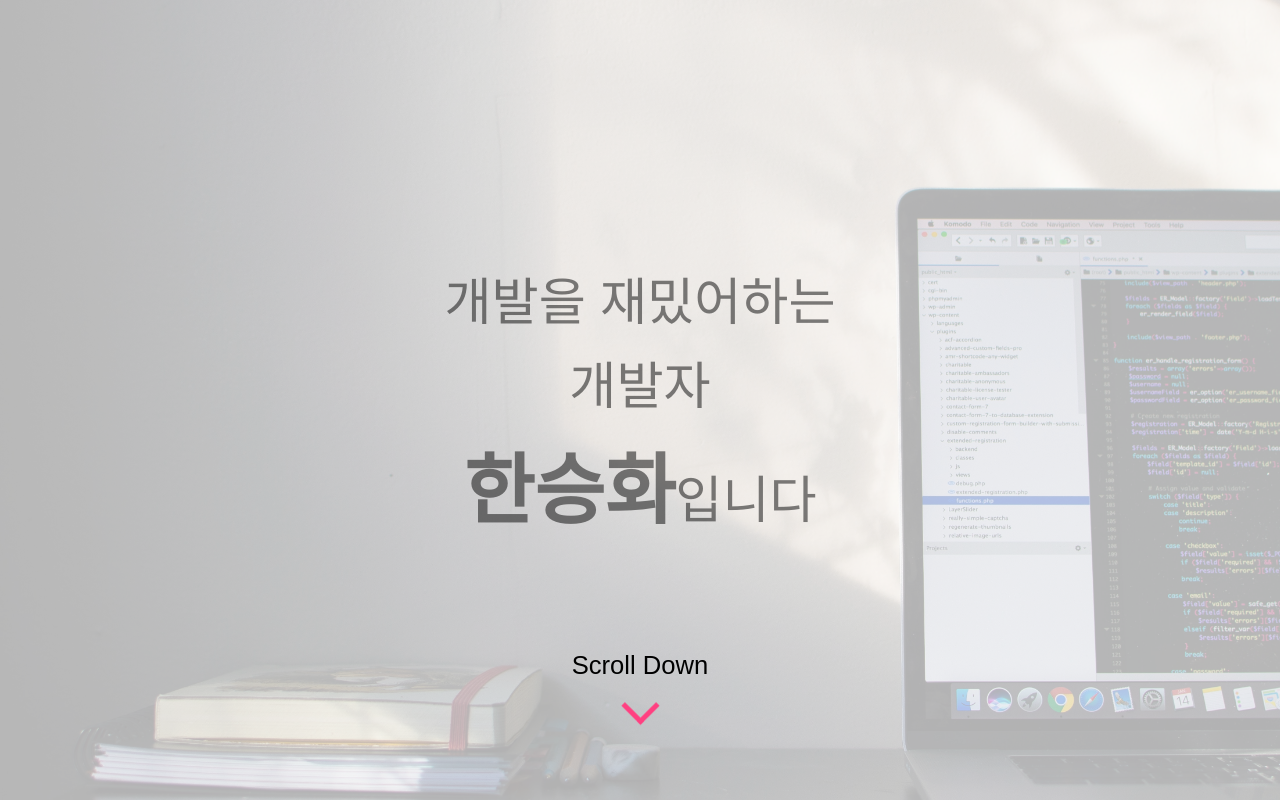
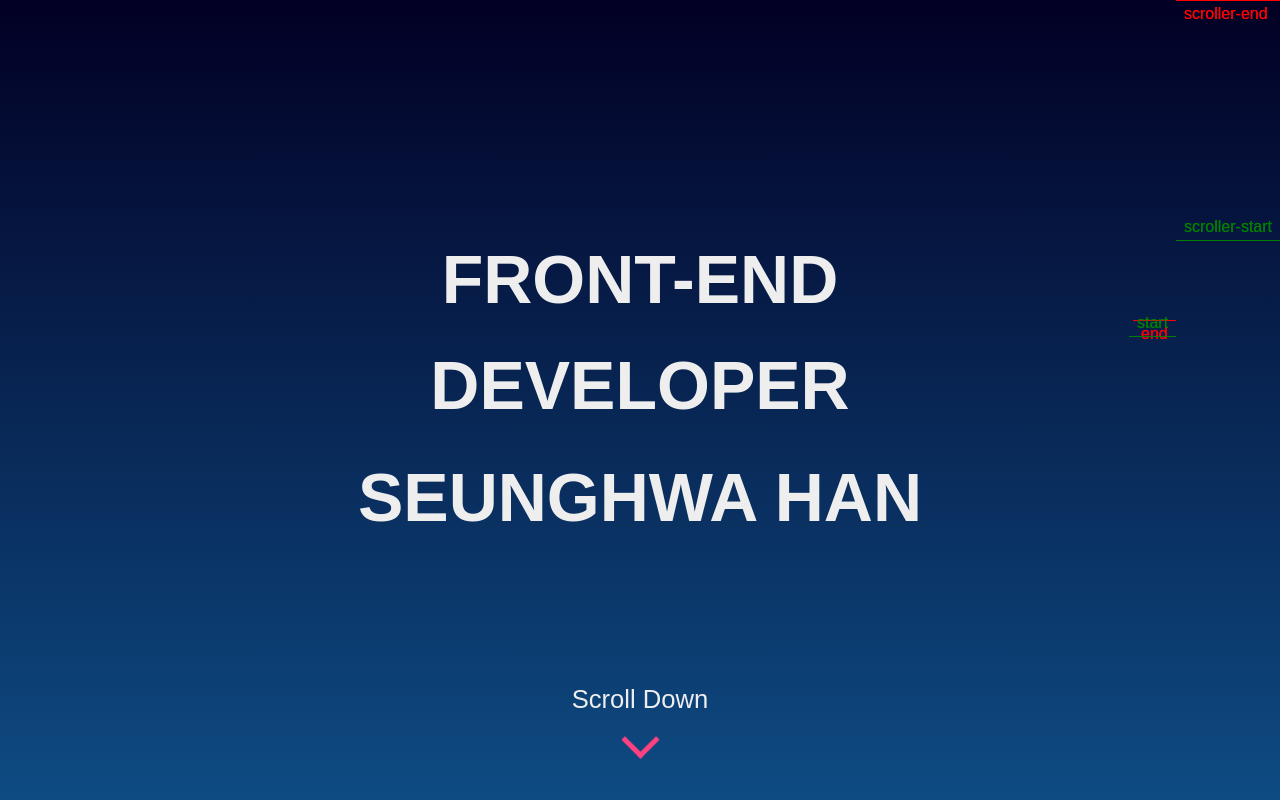
Before and after one commit to hangry-bird/interactive-resume, a React app: page / in a window 1280 px wide. Shown: the top 800 px of the page. Built offline with nearby package versions, Linux system fonts and the light colour scheme.

Commit message:
gsap lib apply and Change the layout

```diff
--- a/package.json
+++ b/package.json
@@ -14,6 +14,7 @@
   "dependencies": {
     "aos": "^2.3.4",
     "file-loader": "^6.2.0",
+    "gsap": "^3.9.1",
     "react": "^17.0.2",
     "react-dom": "^17.0.2",
     "react-router-dom": "^6.2.2",
--- a/src/App.js
+++ b/src/App.js
@@ -16,13 +16,19 @@ import 'react-toastify/dist/ReactToastify.css';
 // Image
 import BackgroundImage from 'src/assets/images/background-image.jpg'
 
-
+// Custom Components
+import { StyledDiv } from 'src/components/styled-component/tag';
 
 function App() {
 
   return (
     <div className='App'>
-      <img src={BackgroundImage} className="background-image" alt='background image' />
+      {/* <img src={BackgroundImage} className="background-image" alt='background image' /> */}
+      <StyledDiv
+        position={"fixed"}
+        width={"100%"}
+        height={"100%"}
+        background={"linear-gradient(to bottom, #020024, #0e4b83);"} />
 
       <Routes>
         <Route path='/' element={<ResumePage />} />
--- a/src/assets/styles/common.scss
+++ b/src/assets/styles/common.scss
@@ -1,7 +1,7 @@
 .arrow {
     cursor: pointer;
     position: relative;
-    height:80px;
+    height:46px;
     margin:20px;
     animation: up-down 1.4s infinite ease-in-out alternate;
     @keyframes up-down{
--- a/src/assets/styles/reset.scss
+++ b/src/assets/styles/reset.scss
@@ -3,6 +3,9 @@
 html, body, #root, .App{
     width: 100%;
     height: 100%;
+}
+body{
+    overflow-x: hidden;
 }
 
 html {-webkit-text-size-adjust:none;}
--- a/src/components/styled-component/tag.jsx
+++ b/src/components/styled-component/tag.jsx
@@ -5,7 +5,10 @@ export const StyledDiv = styled.div`
   width: ${(props) => props.width || "100%"};
   height: ${(props) => props.height || "auto"};
 
-  margin: ${(props) => props.margin || "0"};
+  background: ${(props) => props.background || ""};
+  background-color: ${(props) => props.backgroundColor || ""};
+
+  margin: ${(props) => props.margin || ""};
   margin-top: ${(props) => props.marginTop || ""};
 
   border: ${(props) => props.border || ""};
@@ -13,22 +16,25 @@ export const StyledDiv = styled.div`
   text-align: ${(props) => props.textAlign || "center"};
 
   position: ${(props) => props.position || ""};
+  top: ${(props) => props.top || ""};
+  right: ${(props) => props.right || ""};
   bottom: ${(props) => props.bottom || ""};
+  left: ${(props) => props.left || ""};
 
   display: ${(props) => props.display || ""};
   flex-direction: ${(props) => props.flexDirection || ""};
   justify-content: ${(props) => props.justifyContent || ""};
   align-items: ${(props) => props.alignItems || ""};
-
 `;
 
 export const StyledHeader1 = styled.h1`
-  font-size: ${(props) => props.fontSize || "4vw"};
-  color: ${(props) => props.color || "rgba(0, 0, 0, 0.5)"};
-  font-weight: ${(props) => props.fontWeight || ""};
+  font-size: ${(props) => props.fontSize || "68px"};
+  color: ${(props) => props.color || "#eee"};
+  font-weight: ${(props) => props.fontWeight || "600"};
   display: ${(props) => props.display || ""};
 `;
 
 export const StyledSpan = styled.span`
   font-size: ${(props) => props.fontSize || "2vw"};
+  color: ${(props) => props.color || "#eee"};
 `;
--- a/src/domains/resume/templates/Contents.jsx
+++ b/src/domains/resume/templates/Contents.jsx
@@ -6,18 +6,42 @@ const Contents = () => {
 
   AOS.init();
 
+
+
   return (
     <StyledDiv
       height={"100vh"}>
 
-        <StyledDiv
+{/* <StyledDiv
+          className="box2"
           width={"200px"}
           height={"200px"}
           margin={"12vh"}
           border={"1px solid red"}
-          data-aos="fade-right">
+          // data-aos="fade-right"
+          >
 
-        </StyledDiv>
+
+
+        <StyledDiv
+          className="box2-1"
+          width={"200px"}
+          height={"200px"}
+          margin={"12vh"}
+          border={"1px solid red"}
+          // data-aos="fade-right"
+          ></StyledDiv>
+
+<StyledDiv
+          className="box2-2"
+          width={"200px"}
+          height={"200px"}
+          margin={"12vh"}
+          border={"1px solid red"}
+          // data-aos="fade-right"
+          ></StyledDiv>
+        </StyledDiv> */}
+
         {/* <div data-aos="fade-right">
         </div> */}
     </StyledDiv>
--- a/src/domains/resume/templates/Header.jsx
+++ b/src/domains/resume/templates/Header.jsx
@@ -1,58 +1,98 @@
-import React, { useState } from 'react';
+import React, { useState, useLayoutEffect } from 'react';
+
+// Custom Components
+import { StyledDiv, StyledHeader1, StyledSpan } from 'src/components/styled-component/tag';
+
+// AOS
 import AOS from 'aos';
 
-import { StyledDiv, StyledHeader1, StyledSpan } from 'src/components/styled-component/tag';
+// GSAP
+import { gsap } from "gsap";
+import { ScrollTrigger } from "gsap/ScrollTrigger";
+
 
 const Header = () => {
+
   AOS.init();
+  gsap.registerPlugin(ScrollTrigger);
+
+  useLayoutEffect (() => {
+    // 오른쪽으로 사라지기
+    gsap.to(".fade-out-right", {
+      scrollTrigger: {
+        trigger: ".wrap",
+        markers: true,
+        start: "42% 30%",   // start, scroll-start
+        end: "40% top",   // end, scroll-end
+        scrub: 1,
+      },
+      x: 1500, duration: 4,
+    });
+
+    // 왼쪽으로 사라지기
+    gsap.to(".fade-out-left", {
+      scrollTrigger: {
+        trigger: ".wrap",
+        markers: true,
+        start: "42% 30%",   // start, scroll-start
+        end: "40% top",   // end, scroll-end
+        scrub: 1,
+      },
+      x: -1500, duration: 4,
+    });
+
+  })
 
   return (
     <StyledDiv
+      className="wrap"
       height={"100vh"}
-      display={"flex"}
-      flexDirection={"column"}
+      // display={"flex"}
+      // flexDirection={"column"}
       justifyContent={"center"}
       alignItems={"center"}>
-      <StyledDiv>
+
+      <StyledDiv
+        position={"fixed"}
+        top={"30%"}>
         <div
           data-aos="zoom-in"
-          data-aos-delay="500"
-          data-aos-duration="1000">
+          data-aos-delay="100"
+          data-aos-duration="500">
           <StyledHeader1
-            fontWeight={"400"}>
-            개발을 재밌어하는
+            className="fade-out-right">
+            FRONT-END
           </StyledHeader1>
         </div>
       </StyledDiv>
 
       <StyledDiv
+        position={"fixed"}
+        top={"42%"}
         marginTop={"10px"}>
         <div
           data-aos="zoom-in"
-          data-aos-delay="1000"
-          data-aos-duration="1000">
+          data-aos-delay="500"
+          data-aos-duration="500">
           <StyledHeader1
-            fontWeight={"400"}>
-            개발자
+            className="fade-out-left">
+            DEVELOPER
           </StyledHeader1>
         </div>
       </StyledDiv>
 
       <StyledDiv
+        position={"fixed"}
+        top={"56%"}
         marginTop={"10px"}>
         <div
           data-aos="zoom-in"
-          data-aos-delay="1500"
-          data-aos-duration="1000">
+          data-aos-delay="1000"
+          data-aos-duration="500">
           <StyledHeader1
-            fontSize={"6vw"}
-            fontWeight={"600"}
+            className="fade-out-right"
             display={"inline-block"}>
-            한승화
-          </StyledHeader1>
-          <StyledHeader1
-            display={"inline-block"}>
-            입니다
+            SEUNGHWA HAN
           </StyledHeader1>
         </div>
       </StyledDiv>
@@ -62,8 +102,8 @@ const Header = () => {
         bottom={"0vw"}>
         <div
           data-aos="fade-up"
-          data-aos-delay="3000"
-          data-aos-duration="2000"
+          data-aos-delay="1500"
+          data-aos-duration="800"
           data-aos-easing="ease-in-out">
           <StyledDiv
             display={"flex"}
@@ -74,6 +114,18 @@ const Header = () => {
         </div>
       </StyledDiv>
 
+
+
+
+
+
+
+
+
+
+
+
+
     </StyledDiv>
   );
 }
```
Also changed, not shown: 1 other file (tests, documents, lock files or other folders).
